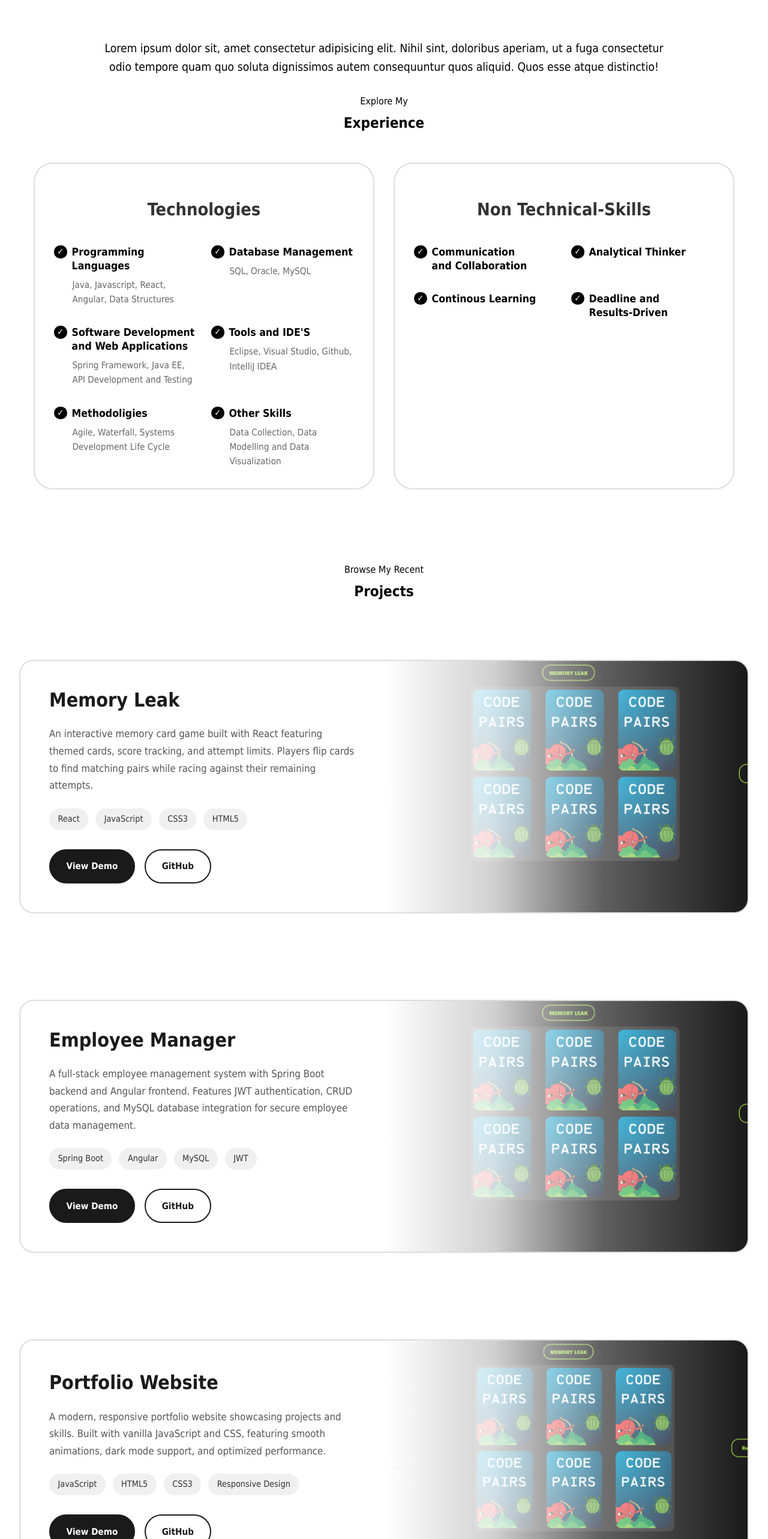
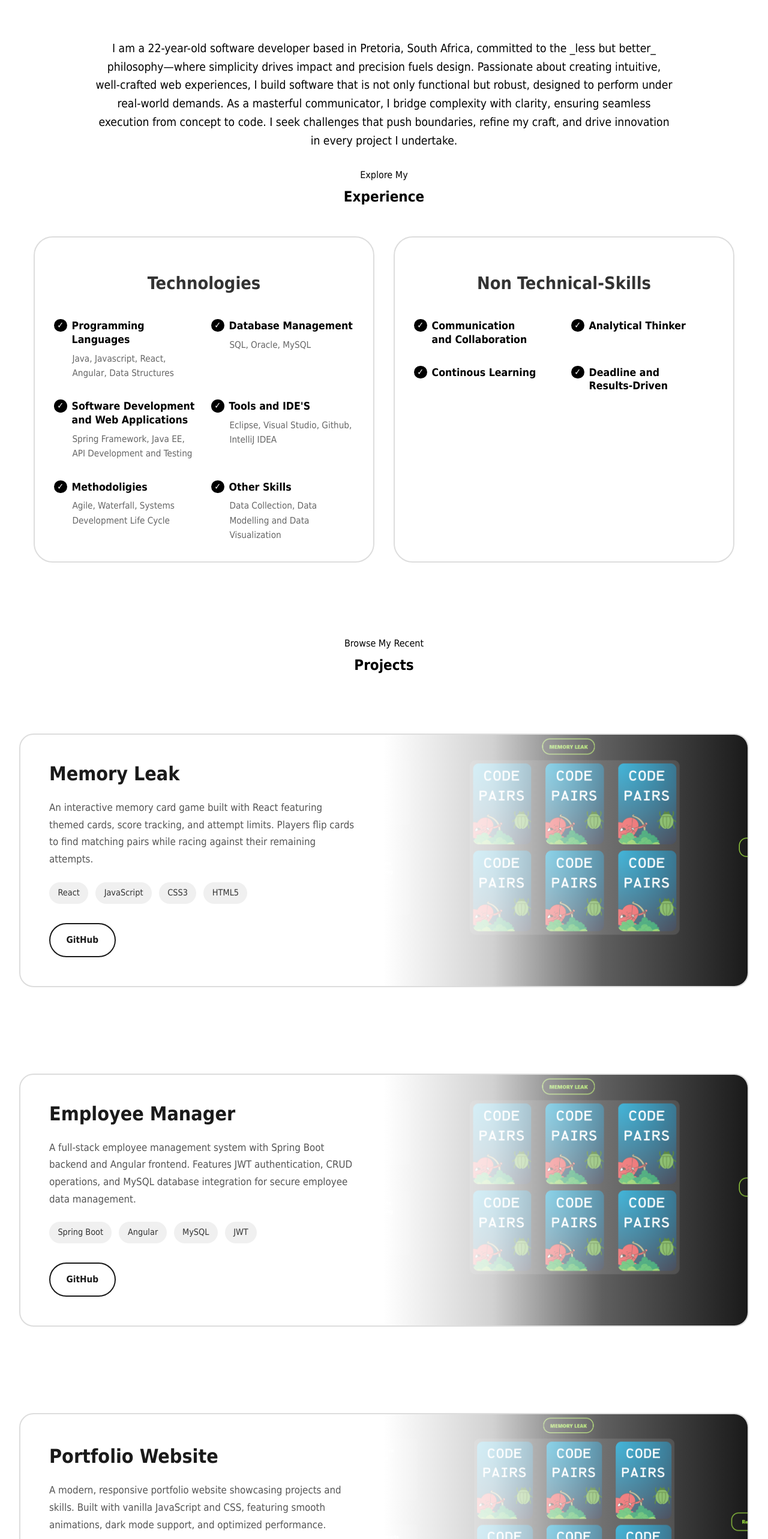
Before and after one commit to Robotbino/PorfolioWebsite, an Angular app: page /home in a window 1280 px wide. Shown: the part 1122-3688 px from the top of the page at 60% size. Built offline with nearby package versions, Linux system fonts and the light colour scheme.

Commit message:
Removed view Demo button on Project coponents

```diff
--- a/src/app/landingpage/landingpage.component.html
+++ b/src/app/landingpage/landingpage.component.html
@@ -5,16 +5,16 @@
     </div>
     <ul class="navItems">
       <li>
-          <a href="#about" >About</a>
+        <a href="#about">About</a>
       </li>
-      <li >
+      <li>
         <a href="#experience">Experience</a>
       </li>
-      <li >
-        <a href="#projects" >Projects</a>
+      <li>
+        <a href="#projects">Projects</a>
       </li>
-      <li >
-        <a href="#contact" >Contact</a>
+      <li>
+        <a href="#contact">Contact</a>
       </li>
     </ul>
   </div>
@@ -62,7 +62,12 @@
       </div>
 
     </div>
-        <p id="myself">Lorem ipsum dolor sit, amet consectetur adipisicing elit. Nihil sint, doloribus aperiam, ut a fuga consectetur odio tempore quam quo soluta dignissimos autem consequuntur quos aliquid. Quos esse atque distinctio!</p>
+    <p id="myself">I am a 22-year-old software developer based in Pretoria, South Africa, committed to the _less but
+      better_ philosophy—where simplicity drives impact and precision fuels design.
+      Passionate about creating intuitive, well-crafted web experiences, I build software that is not only functional
+      but robust, designed to perform under real-world demands. As a masterful communicator, I bridge complexity with
+      clarity, ensuring seamless execution from concept to code. I seek challenges that push boundaries, refine my
+      craft, and drive innovation in every project I undertake.</p>
   </section>
 
   <section id="experience">
@@ -181,8 +186,7 @@
               <span class="techTag">HTML5</span>
             </div>
             <div class="projectLinks">
-            <a href="#" class="projectBtn">View Demo</a>
-            <a href="#" class="projectBtn projectBtnSecondary">GitHub</a>
+              <a href="https://github.com/Robotbino/CodePairs.git" class="projectBtn projectBtnSecondary">GitHub</a>
             </div>
           </div>
           <div class="projectImage">
@@ -208,8 +212,8 @@
               <span class="techTag">JWT</span>
             </div>
             <div class="projectLinks">
-            <a href="#" class="projectBtn">View Demo</a>
-            <a href="#" class="projectBtn projectBtnSecondary">GitHub</a>
+              <a href="https://github.com/Robotbino/EmployeeManager-Application.git"
+                class="projectBtn projectBtnSecondary">GitHub</a>
             </div>
           </div>
           <div class="projectImage">
@@ -235,8 +239,9 @@
               <span class="techTag">Responsive Design</span>
             </div>
             <div class="projectLinks">
-            <a href="#" class="projectBtn">View Demo</a>
-            <a href="#" class="projectBtn projectBtnSecondary">GitHub</a>
+
+              <a href="https://github.com/Robotbino/PorfolioWebsite.git"
+                class="projectBtn projectBtnSecondary">GitHub</a>
             </div>
           </div>
           <div class="projectImage">
```
Lines whose indentation alone changed are shown as unchanged.
